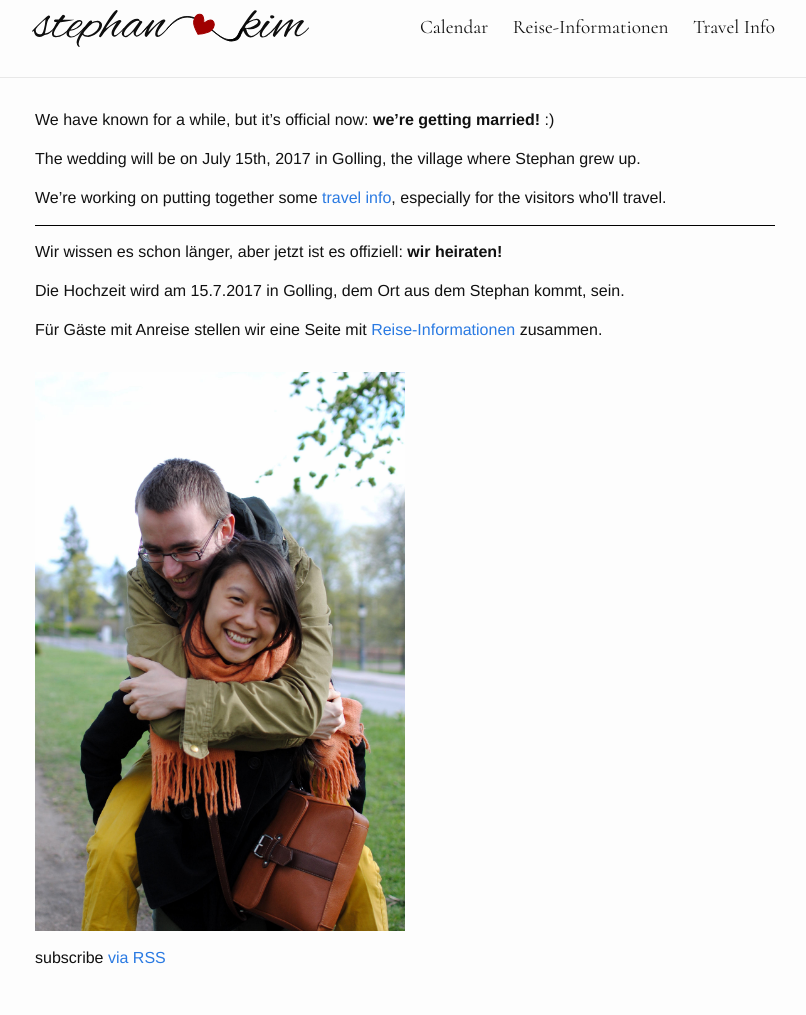
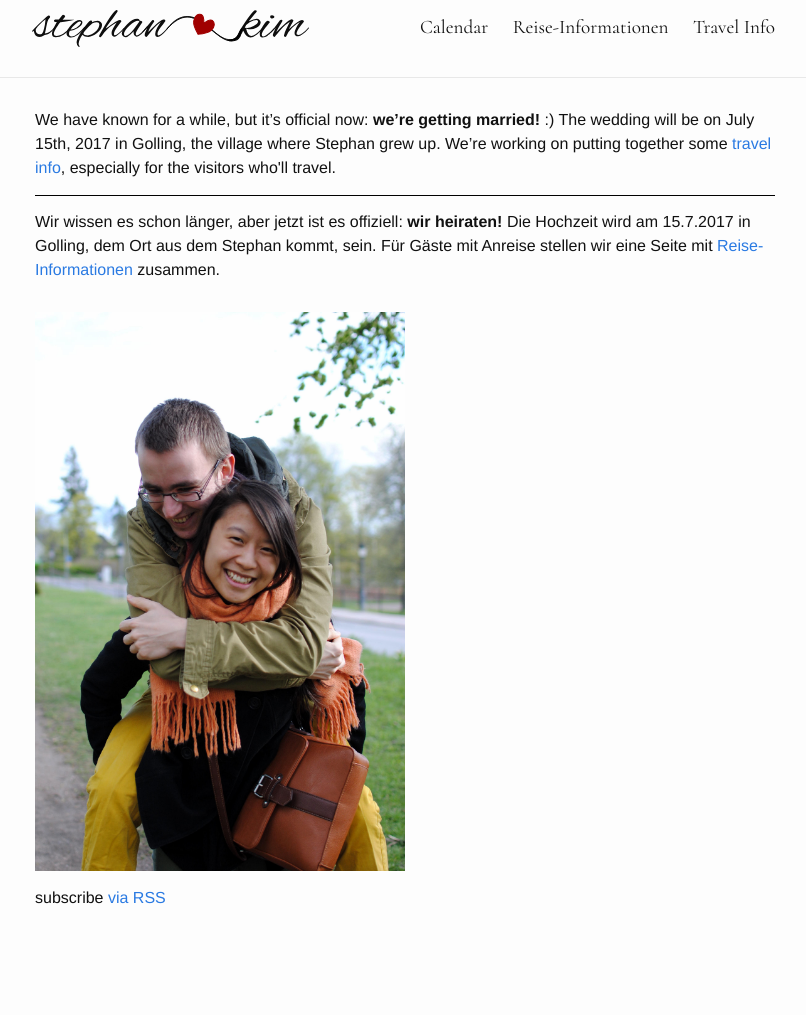
Before and after one commit to stephan-kim/stephan-kim.github.io, a Jekyll site: the page built from index.html, in a window 1280 px wide. Shown: the whole page, without its empty margins (235-1041 px from the left). Built offline with Jekyll 4.4.1, drawn with Linux system fonts in a browser that asks for light colours; after the commit the page ends 955 px from its top, so only the background shows below that.

Commit message:
even briefer

```diff
--- a/index.html
+++ b/index.html
@@ -8,15 +8,8 @@ layout: default
         <p>
             We have known for a while, but it’s official now: <strong>we’re
             getting married!</strong> :) <i class="fa fa-heart"></i>
-        </p>
-
-        <p>
-            The wedding will be on July 15th, 2017 in Golling, the village where Stephan
-            grew up.
-        </p>
-
-        <p>
-            We’re working on putting together some <a href="/travel-info">travel info</a>,
+            The wedding will be on July 15th, 2017 in Golling, the village where
+            Stephan grew up. We’re working on putting together some <a href="/travel-info">travel info</a>,
             especially for the visitors who'll travel.
         </p>
 
@@ -26,15 +19,9 @@ layout: default
         <p>
             Wir wissen es schon l&auml;nger, aber jetzt ist es offiziell:
             <strong>wir heiraten!</strong> <i class="fa fa-heart"></i>
-        </p>
-
-        <p>
             Die Hochzeit wird am 15.7.2017 in Golling, dem Ort aus dem Stephan
-            kommt, sein.
-        </p>
-
-        <p>
-            F&uuml;r G&auml;ste mit Anreise stellen wir eine Seite mit
+            kommt, sein. F&uuml;r G&auml;ste mit Anreise stellen wir eine Seite
+            mit
             <a href="/travel-info-de">Reise-Informationen</a> zusammen.
         </p>
   </div>
```
